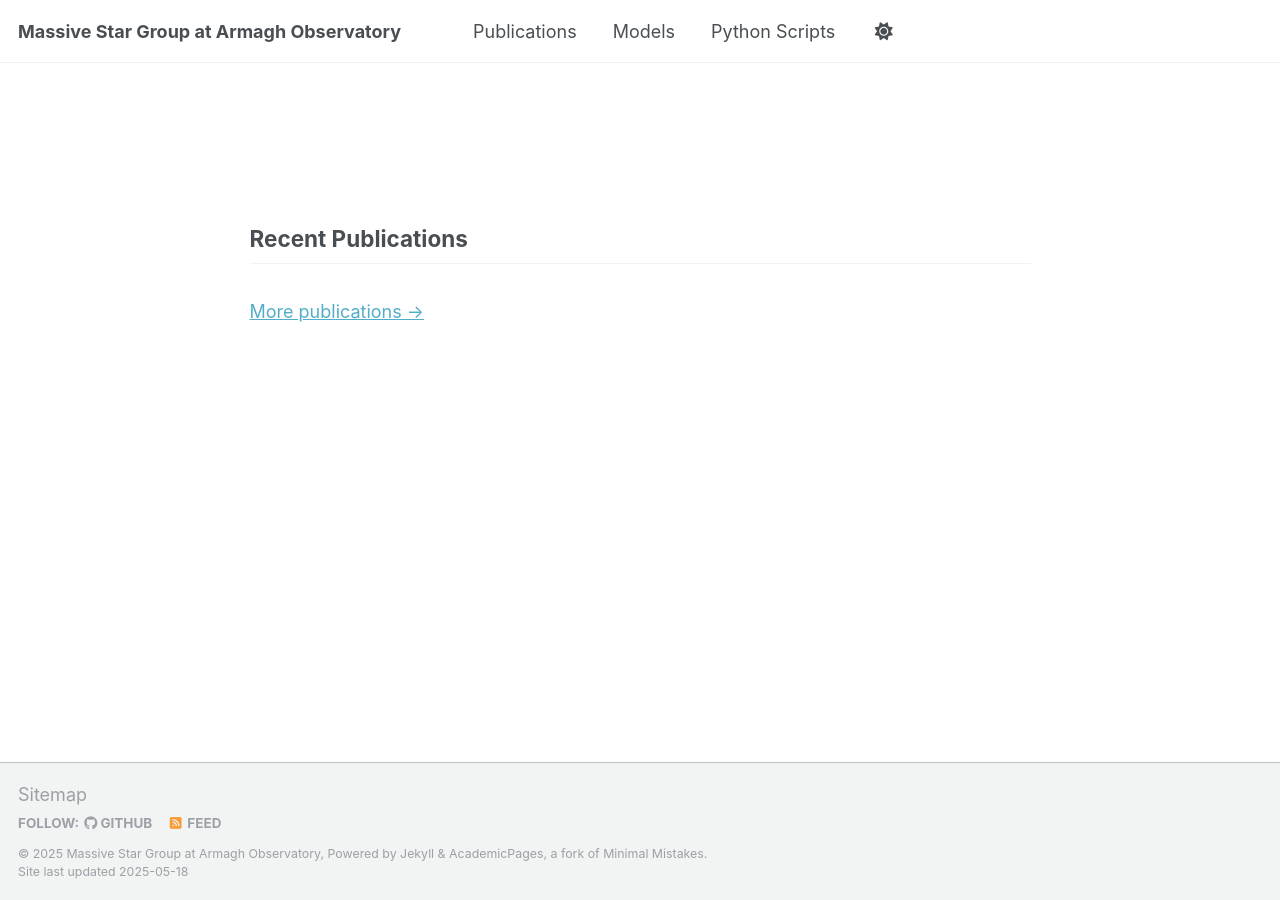
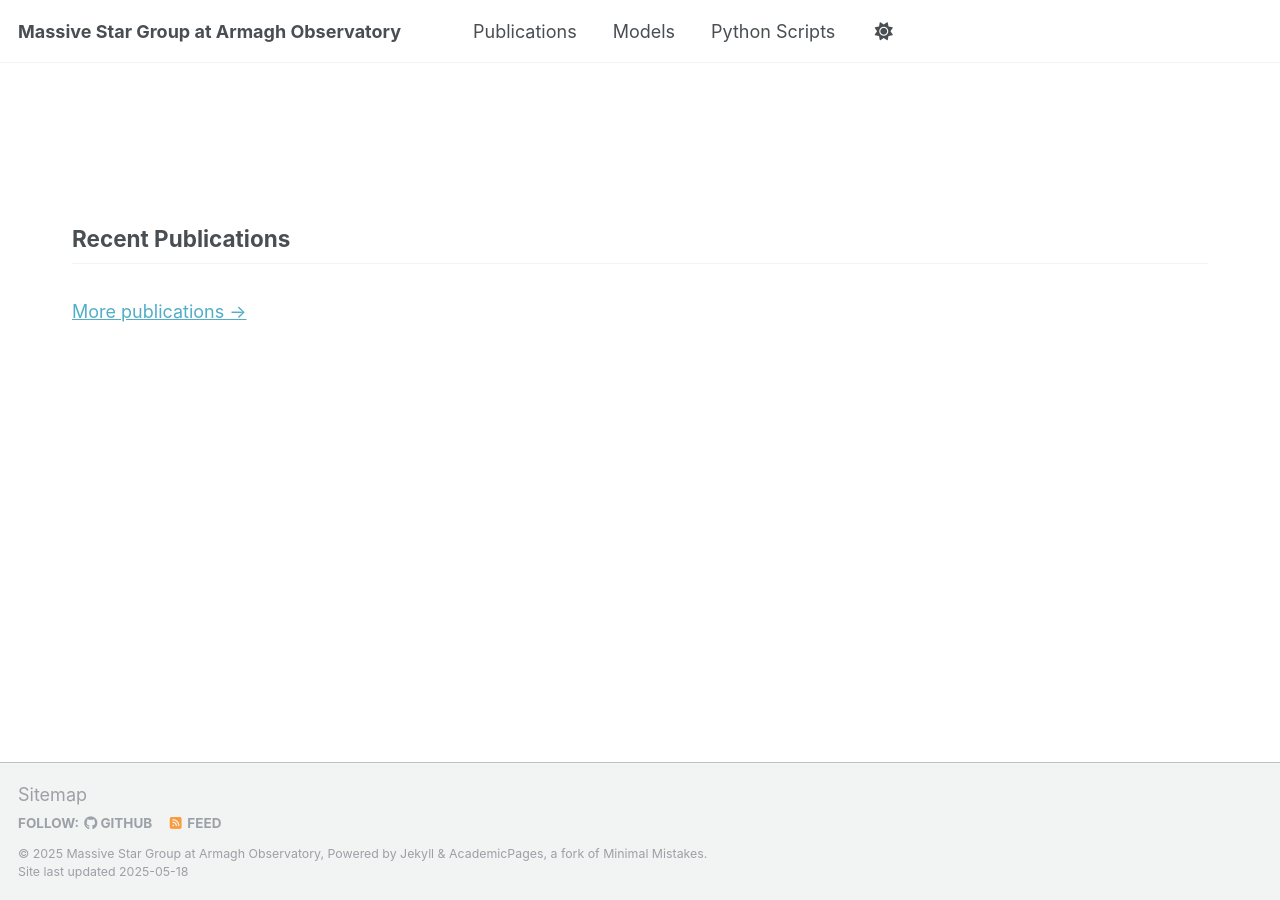
Before and after one commit to Mdot-com/mdot.com, a Jekyll site: the page built from index.md, in a window 1280 px wide. Built offline with Jekyll 4.4.1, drawn with Linux system fonts in a browser that asks for light colours.

Commit message:
Update _page.scss

```diff
--- a/_sass/layout/_page.scss
+++ b/_sass/layout/_page.scss
@@ -11,8 +11,8 @@
   animation: intro 0.3s both;
   animation-delay: 0.35s;
 
-  @include breakpoint($xx-large) {
-    max-width: $xx-large;
+  @include breakpoint($x-large) {
+    max-width: $x-large;
   }
 }
 
```
